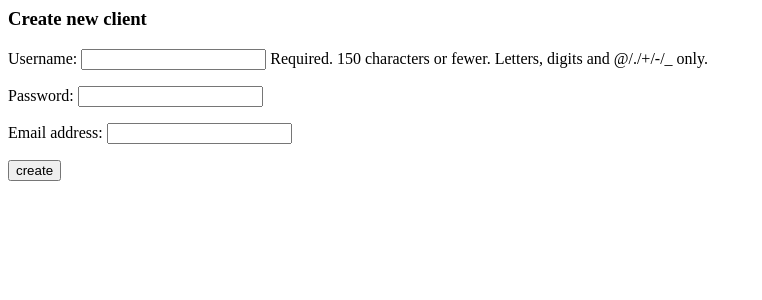
After one commit to Izaark/Administrador, a Django app: page /clients/create/ in a window 1280 px wide. The commit adds this page. Shown: the top 300 px of the page, without its empty margins (0-762 px from the left). Run offline with Django 3.2, Linux system fonts and the light colour scheme.

Commit message:
createuser

```diff
--- a/Admin/clients/forms.py
+++ b/Admin/clients/forms.py
@@ -1,5 +1,11 @@
 from django import forms
+from django.contrib.auth.models import User
 
 class LoginForm(forms.Form):
 	username = forms.CharField(max_length=30)
 	password = forms.CharField(max_length=20, widget=forms.PasswordInput())
+
+class CreateUserForm(forms.ModelForm):
+	class Meta:
+		model= User
+		fields =('username','password','email')
--- a/Admin/clients/urls.py
+++ b/Admin/clients/urls.py
@@ -1,6 +1,6 @@
 from django.conf.urls import url,include
 from django.contrib import admin
-from .views import login,dashboard,logout
+from .views import login,dashboard,logout,create
 
 app_name = 'client'
 
@@ -8,4 +8,6 @@ urlpatterns = [
     url(r'^login/$', login, name='login'),
     url(r'^logout/$', logout, name='logout'),
     url(r'^dashboard/$', dashboard, name='dashboard'),
-]
+    url(r'^create/$', create, name='create'),
+
+    ]
--- a/Admin/clients/views.py
+++ b/Admin/clients/views.py
@@ -1,6 +1,6 @@
 from django.shortcuts import render,redirect
 from django.http import HttpResponse, HttpResponseRedirect
-from .forms import LoginForm
+from .forms import LoginForm,CreateUserForm
 from django.contrib.auth import authenticate,login as login_django,logout as logout_django
 from django.contrib.auth.decorators import login_required
 
@@ -40,3 +40,16 @@ def dashboard(request):
 def logout(request):
 	logout_django(request)
 	return redirect('client:login')
+
+def create(request):
+	form = CreateUserForm(request.POST or None)
+	if request.method == 'POST':
+		if form.is_valid():
+			user = form.save(commit=False)
+			user.set_password(user.password)
+			user.save()
+		return redirect('client:login')
+	context={
+	'form': form
+	}
+	return render(request,'clients/create.html',context)
--- /dev/null
+++ b/Admin/templates/clients/create.html
@@ -0,0 +1,6 @@
+<h3>Create new client</h3>
+<form action="" method="POST">
+	 {% csrf_token %}
+	{{form.as_p}}
+	<input type="submit" value="create">
+</form>
--- a/Admin/templates/clients/login.html
+++ b/Admin/templates/clients/login.html
@@ -12,3 +12,4 @@
 	{{ form.as_p}}
 	<input type="submit" value="ingreso">
 </form>
+<a href="{% url 'client:create'%}">Register</a>
```
